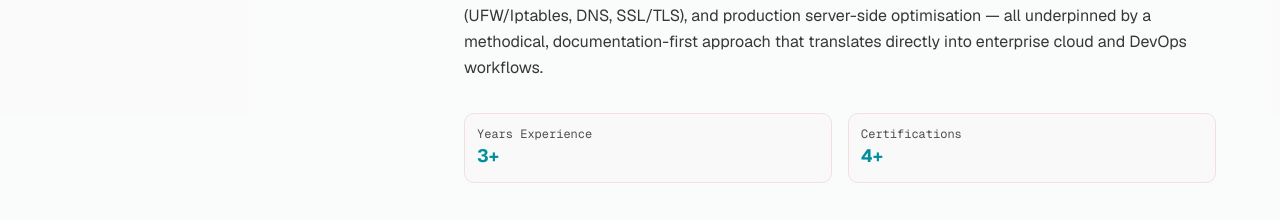
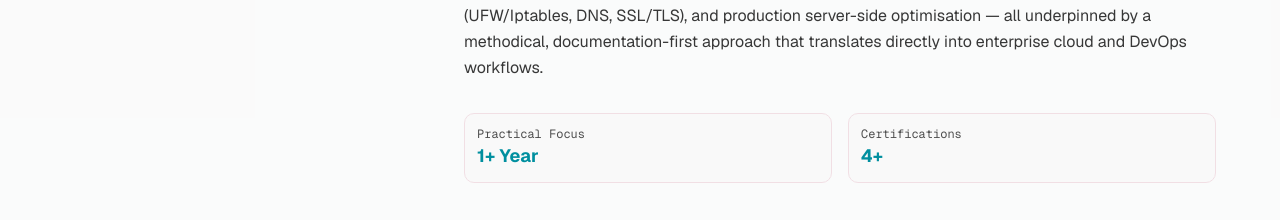
Before and after one commit to Samsontesfamichael/personalportfolio, a Next.js app: page /personalportfolio/ in a window 1280 px wide. Shown: the part 1407-1627 px from the top of the page. Built offline with nearby package versions, Linux system fonts and the light colour scheme.

Commit message:
docs(profile): align experience metrics with Associate / Trainee role

```diff
--- a/components/about.tsx
+++ b/components/about.tsx
@@ -52,8 +52,8 @@ export default function About() {
 
                 <div className="pt-4 grid grid-cols-2 gap-4">
                   <div className="p-3 rounded-lg bg-background/50 border border-border">
-                    <p className="text-xs text-foreground/70 font-mono">Years Experience</p>
-                    <p className="text-lg font-bold text-accent">3+</p>
+                    <p className="text-xs text-foreground/70 font-mono">Practical Focus</p>
+                    <p className="text-lg font-bold text-accent">1+ Year</p>
                   </div>
                   <div className="p-3 rounded-lg bg-background/50 border border-border">
                     <p className="text-xs text-foreground/70 font-mono">Certifications</p>
--- a/components/footer.tsx
+++ b/components/footer.tsx
@@ -13,7 +13,7 @@ export default function Footer() {
               Samson Tesfamichael
             </h3>
             <p className="text-muted-foreground max-w-sm">
-              Cloud Platform &amp; DevOps Engineer specializing in Proxmox virtualization, declarative infrastructure automation, and hardened Linux systems engineering.
+              Systems &amp; Virtualization Associate &amp; DevOps Trainee Applicant specializing in Proxmox virtualization, declarative infrastructure automation, and hardened Linux systems engineering.
             </p>
           </div>
 
```
